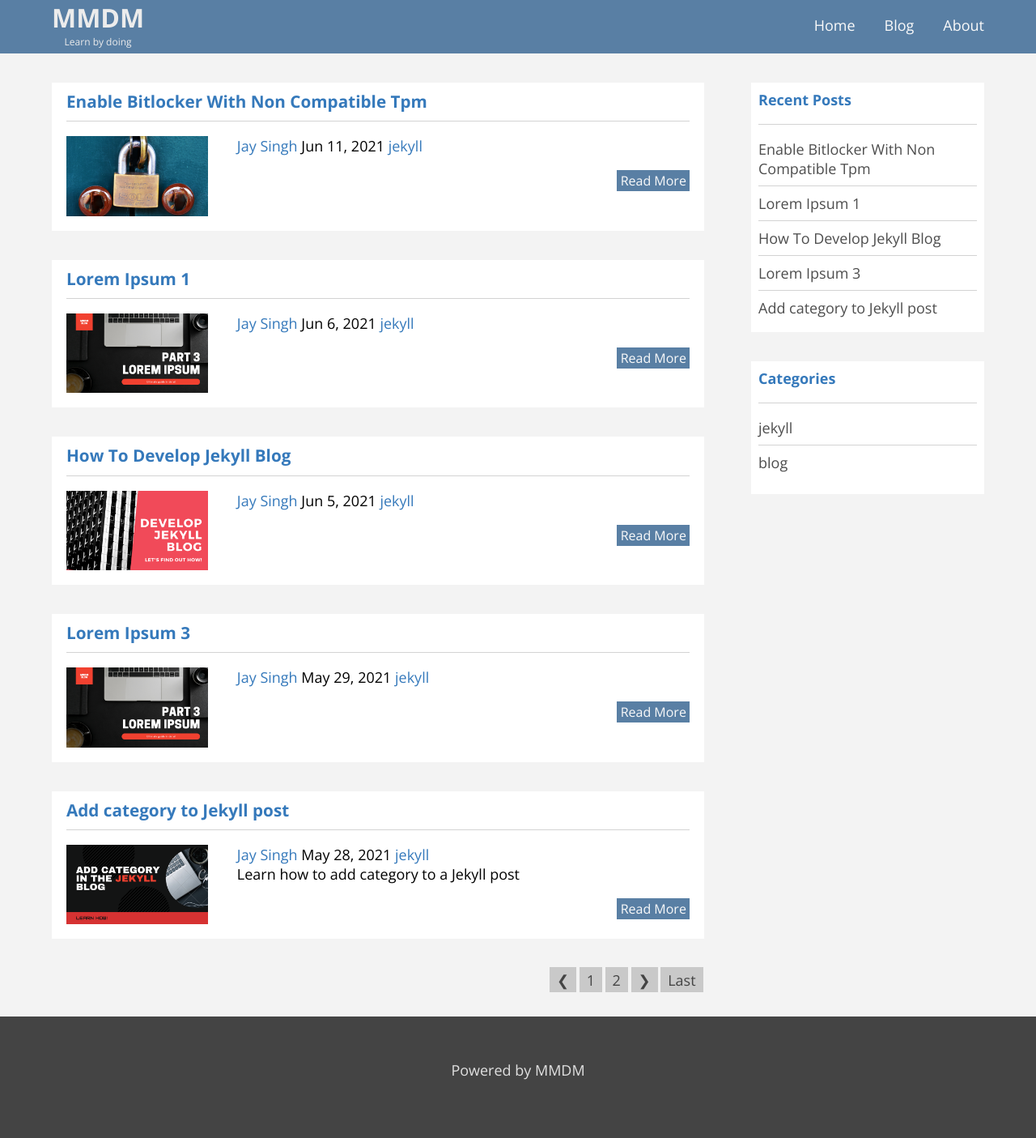
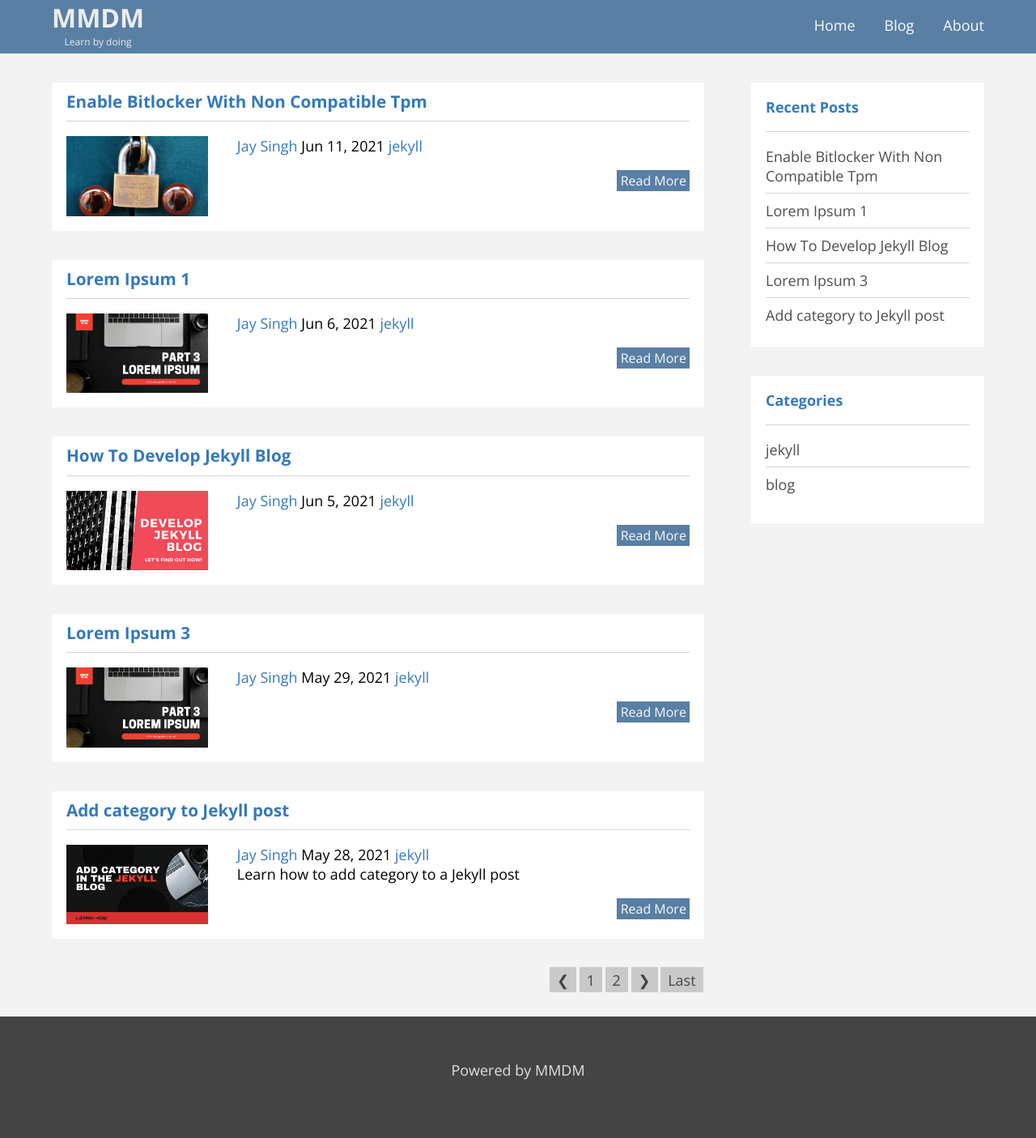
Before and after one commit to jays1ngh/jays1ngh.github.io, a Jekyll site: the page built from blog/index.html, in a window 1280 px wide. Shown: the whole page at 81% size. Built offline with Jekyll 4.4.1, drawn with Linux system fonts in a browser that asks for light colours; the list of posts is cut into pages by our own code.

Commit message:
added media queries

```diff
--- a/_sass/main.scss
+++ b/_sass/main.scss
@@ -176,14 +176,11 @@
 /* ====
   Blog Page
   ========*/
-.blog-container {
-  display: flex;
-  justify-content: space-between;
-}
-
-.sidebar-main {
-  max-width: 70%;
-}
+// .blog-container {
+//   display: flex;
+// .sidebar-main {
+//   max-width: 70%;
+// }
 
 .post-card {
   width: 100%;
@@ -244,12 +241,12 @@
   background-color: #949494;
 }
 
-.sidebar-secondary {
-  width: 25%;
-}
+// .sidebar-secondary {
+//   width: 25%;
+// }
 
 .recent-posts-widget {
-  padding: .5em;
+  padding: 1em;
   background-color: white;
 }
 
@@ -267,7 +264,7 @@
 }
 
 .categories-all-widget {
-  padding: .5em;
+  padding: 1em;
   background-color: white;
   margin-top: 2em;
 }
@@ -409,3 +406,52 @@
 .post-category {
   margin-bottom: 2rem;
 }
+
+/* =====================
+    Responsive Media Queries
+    =====================*/
+
+@media (min-width:375px) and (max-width:899px) {
+  // blog
+
+  .sidebar-main {
+    margin-bottom: 3.5em;
+  }
+
+  .post-card-inner {
+    display: flex;
+    flex-direction: column;
+  }
+
+  .post-media {
+  width: 100%;
+  margin-bottom: 1em;
+  }
+
+  .post-img {
+    width: 100%;
+    display: block;
+  }
+
+  .post-content-all {
+    width: 100%;
+    margin: 0;
+  }
+
+}
+
+@media (min-width:900px) {
+  // blog
+  .blog-container {
+    display: flex;
+    justify-content: space-between;
+  }
+
+  .sidebar-main {
+    max-width: 70%;
+  }
+
+  .sidebar-secondary {
+    width: 25%;
+    }
+}
```
